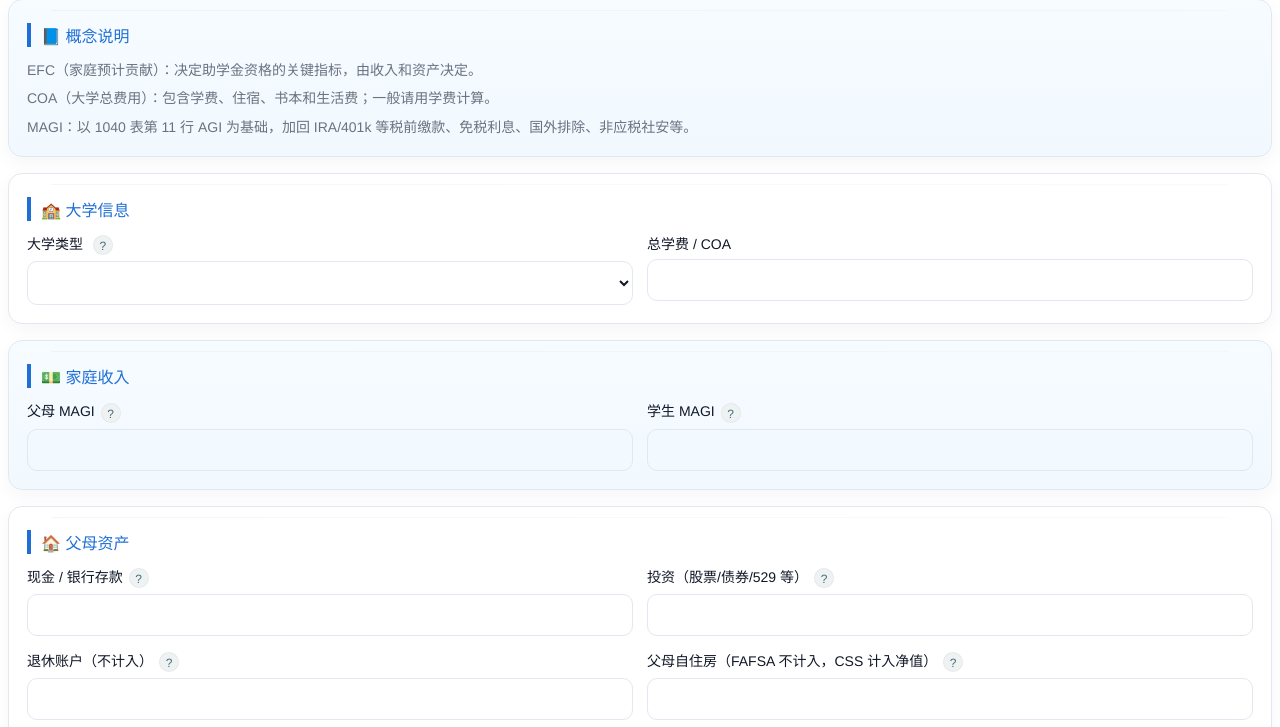
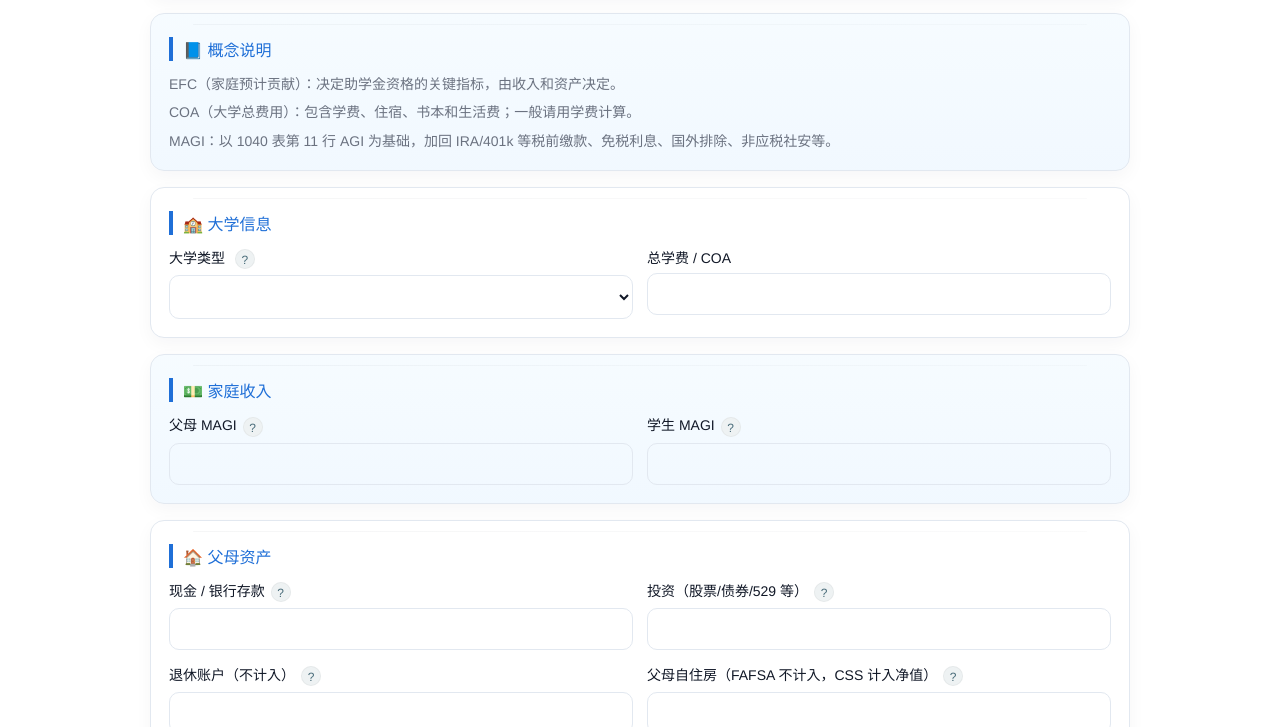
Before and after one commit to Lsworkshop/Finovawm, a plain HTML site: page aid.html in a window 1280 px wide. Shown: the part 167-894 px from the top of the page. Drawn offline with Linux system fonts and the light colour scheme.

Commit message:
Add files via upload

```diff
--- a/aid.html
+++ b/aid.html
@@ -3,9 +3,9 @@
 <body>
 
 <!--START: Step7.0-->
-<div id="fa_calc" style="font-family: Helvetica Neue",
-    "PingFang SC",
-    "Noto Sans SC",
+<div id="fa_calc" style="font-family: Helvetica Neue,
+    PingFang SC,
+    Noto Sans SC,
     sans-serif;
     margin: 22px auto; max-width: 980px; position: relative;"></div>
 
```
